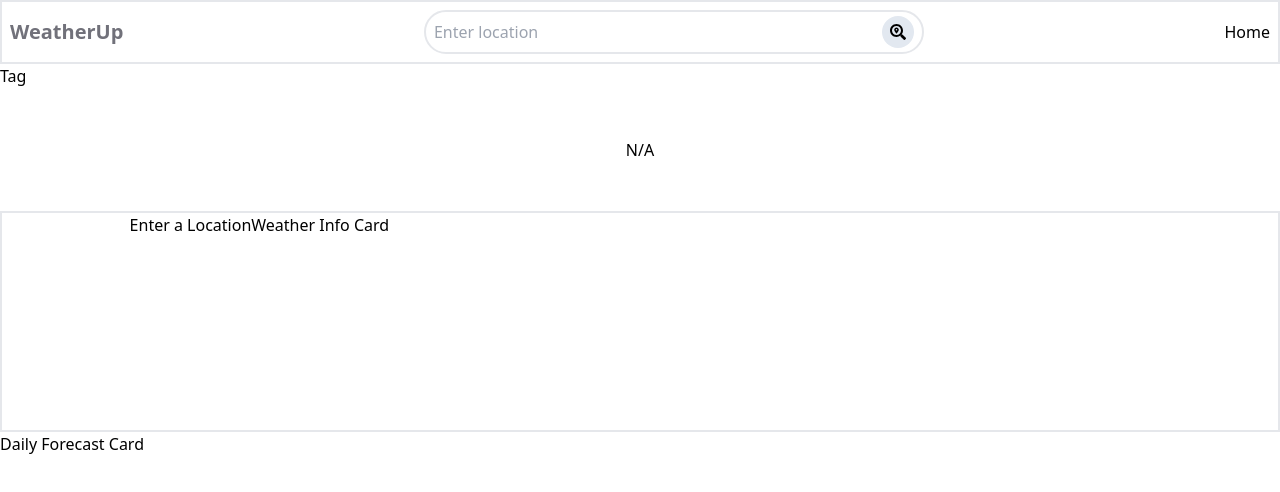
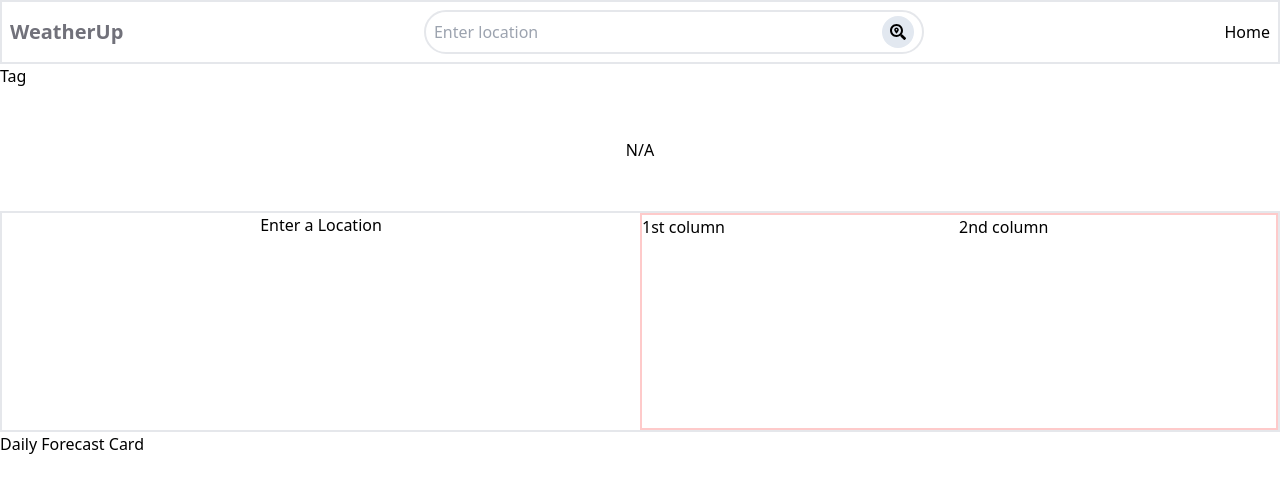
Before and after one commit to swittuth/open-weather, a Next.js app: page / in a window 1280 px wide. Shown: the top 492 px of the page. Built offline with nearby package versions, Linux system fonts and the light colour scheme.

Commit message:
updated layout for the weather card information

```diff
--- a/components/WeatherComps/WeatherCard.tsx
+++ b/components/WeatherComps/WeatherCard.tsx
@@ -75,8 +75,8 @@ const WeatherCard = () => {
   }, [condition_description]);
 
   return (
-    <div className='flex border-2 justify-center'>
-      <div className='w-4/5 flex'>
+    <div className='grid border-2 grid-cols-2'>
+      <div className='w-full flex'>
         {imageWeather ? (
           <Image
             src={`/weather_assets/${imageWeather}`}
@@ -85,10 +85,10 @@ const WeatherCard = () => {
             alt='Current Weather Condition Svg'
           />
         ) : (
-          <p>Enter a Location</p>
+          <p className='w-full text-center'>Enter a Location</p>
         )}
-        <WeatherInfoCard />
       </div>
+      <WeatherInfoCard />
     </div>
   );
 };
--- a/components/WeatherComps/WeatherInfoCard.tsx
+++ b/components/WeatherComps/WeatherInfoCard.tsx
@@ -2,12 +2,14 @@ import { useContext } from 'react';
 import AppContext from '../context/state';
 
 const WeatherInfoCard = () => {
-  const { currWeatherData } = useContext(AppContext);
-  console.log(currWeatherData);
+  const {
+    currWeatherData: { temp, feels_like, temp_min, temp_max, humidity, speed },
+  } = useContext(AppContext);
 
   return (
-    <div>
-      <p>Weather Info Card</p>
+    <div className='border-2 border-red-200 w-full grid grid-cols-2'>
+      <p>1st column</p>
+      <p>2nd column</p>
     </div>
   );
 };
```
